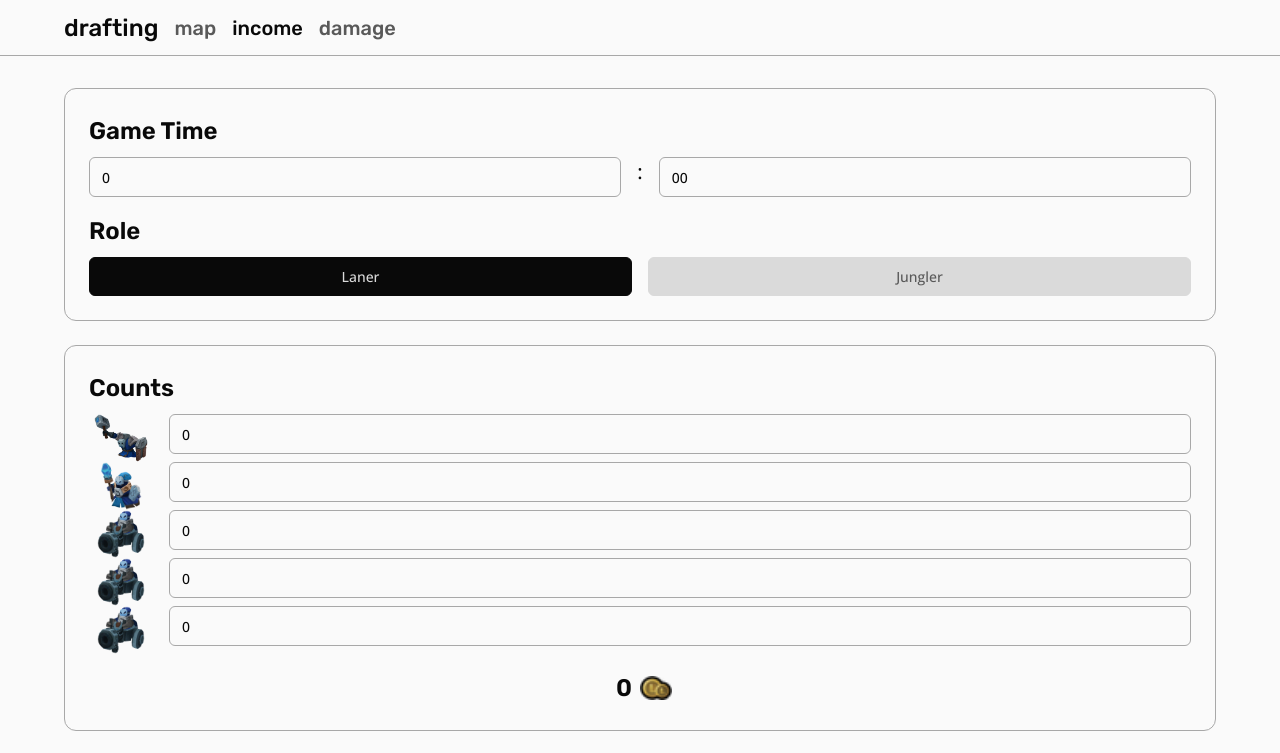
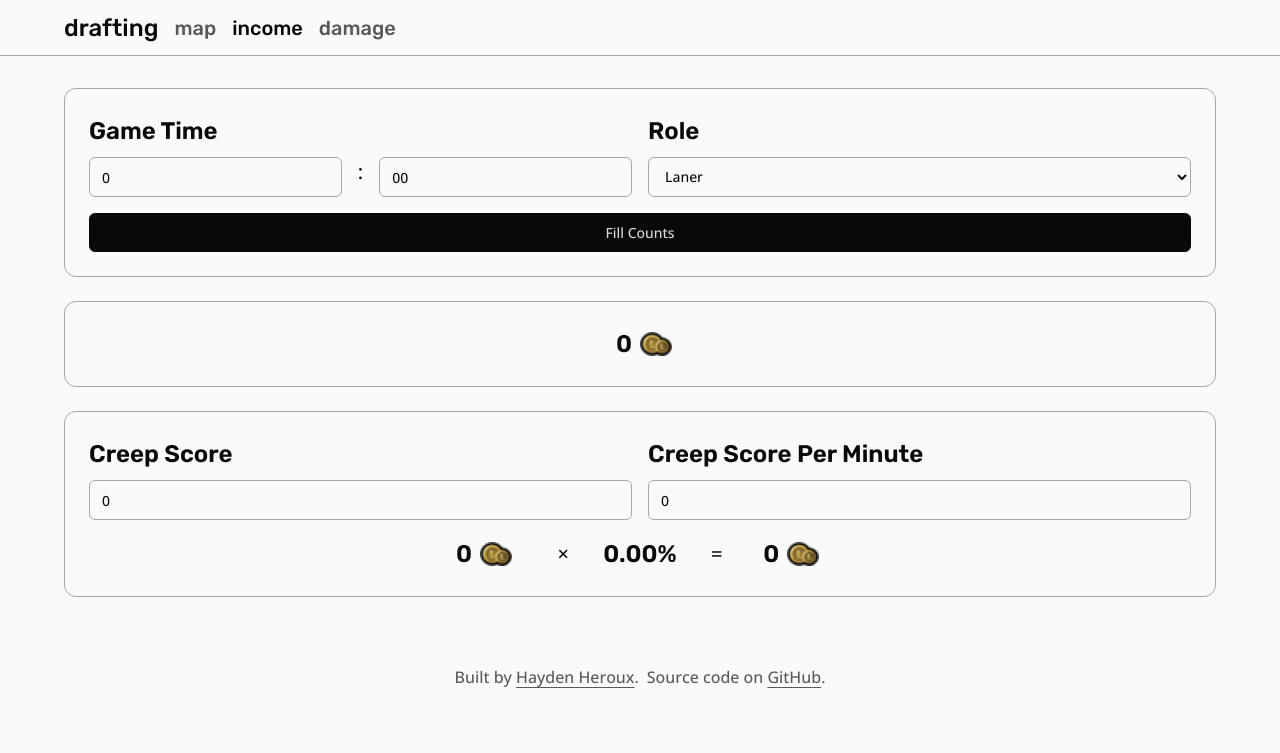
Before and after one commit to haydenheroux/pickban, a SvelteKit app: page /income in a window 1280 px wide. Shown: the top 753 px of the page. Built offline with nearby package versions, Linux system fonts and the light colour scheme.

Commit message:
feat(income): WIP.

```diff
--- a/src/routes/income/+page.svelte
+++ b/src/routes/income/+page.svelte
@@ -1,40 +1,67 @@
 <script lang="ts">
-	import BooleanSelector from '$lib/components/BooleanSelector.svelte';
 	import NumberSelector from "$lib/components/NumberSelector.svelte";
     import Section from "$lib/components/Section.svelte";
 	import TimeSelector from "$lib/components/TimeSelector.svelte";
 	import { Time } from '$lib/util/time';
 
+    type role = "Laner" | "Jungler";
+
+    const roles: role[] = ["Laner", "Jungler"];
+
+    let selectedRole: role;
+
     let creepScore: number;
 
     let gameTime: Time = new Time();
 
-    let minions: Map<Resource, number>;
-    let camps: Map<Resource, number>;
+    let resourceKeys: Resource[] = [];
+    let resourceCounts: number[] = [];
 
-    let isJungler: boolean = false;
+    let expectedIncome: number;
+    let efficiency: number;
+    let actualIncome: number;
 
-    let minionsSlainPerMinute: number;
-    let campsSlainPerMinute: number;
+    function isJungler(selectedRole: role): boolean {
+        return selectedRole == "Jungler";
+    }
 
-    let minionEfficiency: number;
-    let campEfficiency: number;
+    function fillCounts() {
+        let resources: Map<Resource, number> = new Map();
 
-    let minionGoldEarned: number;
-    let campGoldEarned: number;
+        if (isJungler(selectedRole)) {
+            resources = countCampSpawnsUntil(gameTime);
+        } else {
+            resources = countMinionSpawnsUntil(gameTime);
+        }
+
+        clearResources();
+
+        resources.forEach((count, resource, _) => {
+            resourceKeys.push(resource);
+            resourceCounts.push(count);
+        });
+
+        resourceKeys = resourceKeys;
+        resourceCounts = resourceCounts;
+    }
+
+    function clearResources() {
+        resourceKeys = [];
+        resourceCounts = [];
+    }
 
     $: {
-        minionsSlainPerMinute = calculateCreepScorePerMinute(creepScore, gameTime);
-        campsSlainPerMinute = calculateCreepScorePerMinute(creepScore / 4, gameTime);
+        let resources: Map<Resource, number> = new Map();
 
-        minions = countMinionSpawnsUntil(gameTime);
-        camps = countCampSpawnsUntil(gameTime);
+        resourceKeys.forEach((resource, index) => {
+            let resourceCount = resourceCounts[index];
+            resources.set(resource, resourceCount);
+        });
 
-        minionEfficiency = coerce(creepScore / calculateCreepScore(minions));
-        campEfficiency = coerce(creepScore / calculateCreepScore(camps));
+        expectedIncome = calculateGoldIncome(resources);
+        efficiency = coerce(creepScore / calculateCreepScore(resources));
 
-        minionGoldEarned = minionEfficiency * calculateGoldIncome(minions);
-        campGoldEarned = campEfficiency * calculateGoldIncome(camps);
+        actualIncome = efficiency * expectedIncome;
     }
 
     function coerce(n: number) {
@@ -66,7 +93,7 @@
     }
 
     function createWaveMinion(initialSpawn: Time, respawnDelay: Time, gold: number): Resource {
-        return createResource(initialSpawn, respawnDelay, 3, 3, gold);
+        return createResource(initialSpawn, respawnDelay, 3, 1, gold);
     }
 
     function createCannonMinion(initialSpawn: Time, respawnDelay: Time, gold: number): Resource {
@@ -98,7 +125,7 @@
         let goldIncome = 0;
 
         resourceCounts.forEach((count: number, resource: Resource, _) => {
-            goldIncome += resource.gold * resource.count * count;
+            goldIncome += resource.gold * count;
         });
 
         return goldIncome;
@@ -117,7 +144,7 @@
         const minionSpawnCounts = new Map<Resource, number>();
 
         const add = (resource: Resource, time_: Time) => {
-            minionSpawnCounts.set(resource, countSpawnsUntil(resource, time_));
+            minionSpawnCounts.set(resource, countSpawnsUntil(resource, time_) * resource.count);
         }
 
         add(meleeMinion, time);
@@ -184,34 +211,36 @@
 </script>
 
 <Section>
+    <div class="split">
         <div>
             <h2>Game Time</h2>
             <TimeSelector bind:time={gameTime} />
         </div>
         <div>
             <h2>Role</h2>
-        <BooleanSelector bind:value={isJungler} left={"Laner"} right={"Jungler"} />
+            <select bind:value={selectedRole} on:change={clearResources}>
+                {#each roles as role}
+                    <option>{role}</option>
+                {/each}
+            </select>
         </div>
+    </div>
+    <button class="active" on:click={fillCounts}>Fill Counts</button>
 </Section>
 
-{#if !isJungler}
 <Section>
-        <div>
-            <h2>Counts</h2>
-            {#each minions as [resource, number]}
+    {#each resourceKeys as resource, index}
         {@const name=getResourceName(resource)}
         <div class="resource-container">
             <img src={getResourceAsset(resource)} title={name} alt={name}>
-                    <NumberSelector bind:value={number} plusMinus={false} />
+            <NumberSelector bind:value={resourceCounts[index]} plusMinus={true} />
         </div>
     {/each}
-        </div>
     <div class="gold-container">
-            <h2>{calculateGoldIncome(minions).toFixed()}</h2>
+        <h2>{expectedIncome.toFixed()}</h2>
         <img src="ui/gold.png" alt="Gold">
     </div>
 </Section>
-{/if}
 
 <Section>
     <div class="split">
@@ -220,29 +249,20 @@
             <NumberSelector bind:value={creepScore} plusMinus={false} />
         </div>
         <div>
-            {#if isJungler}
-                <h2>Jungle Camps Slain Per Minute</h2>
-                <NumberSelector value={campsSlainPerMinute} plusMinus={false} />
-            {:else}
-                <h2>Minions Slain Per Minute</h2>
-                <NumberSelector value={minionsSlainPerMinute} plusMinus={false} />
-            {/if}
+            <h2>Creep Score Per Minute</h2>
+            <NumberSelector value={calculateCreepScorePerMinute(creepScore, gameTime)} plusMinus={false} />
         </div>
     </div>
     <div class="actual-gold-container">
         <div class="gold-container">
-            <h2>{calculateGoldIncome(minions).toFixed()}</h2>
+            <h2>{expectedIncome.toFixed()}</h2>
             <img src="ui/gold.png" alt="Gold">
         </div>
         <p>×</p>
-        {#if isJungler}
-            <h2>{(100 * campEfficiency).toFixed(2)}%</h2>
-        {:else}
-            <h2>{(100 * minionEfficiency).toFixed(2)}%</h2>
-        {/if}
+        <h2>{(100 * efficiency).toFixed(2)}%</h2>
         <p>=</p>
         <div class="gold-container">
-            <h2>{(calculateGoldIncome(minions) * minionEfficiency).toFixed()}</h2>
+            <h2>{actualIncome.toFixed()}</h2>
             <img src="ui/gold.png" alt="Gold">
         </div>
     </div>
```
Lines whose indentation alone changed are shown as unchanged.
